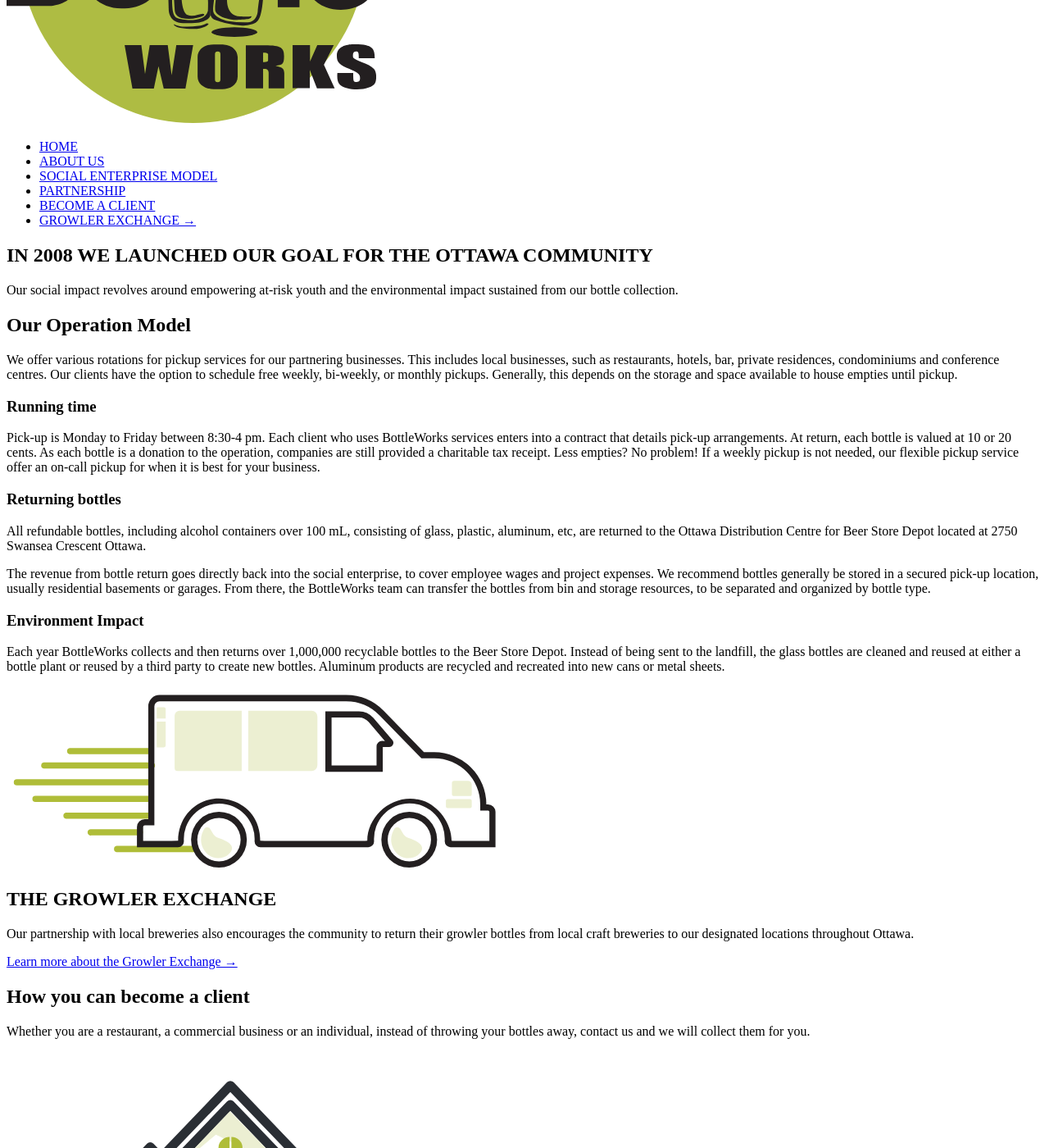
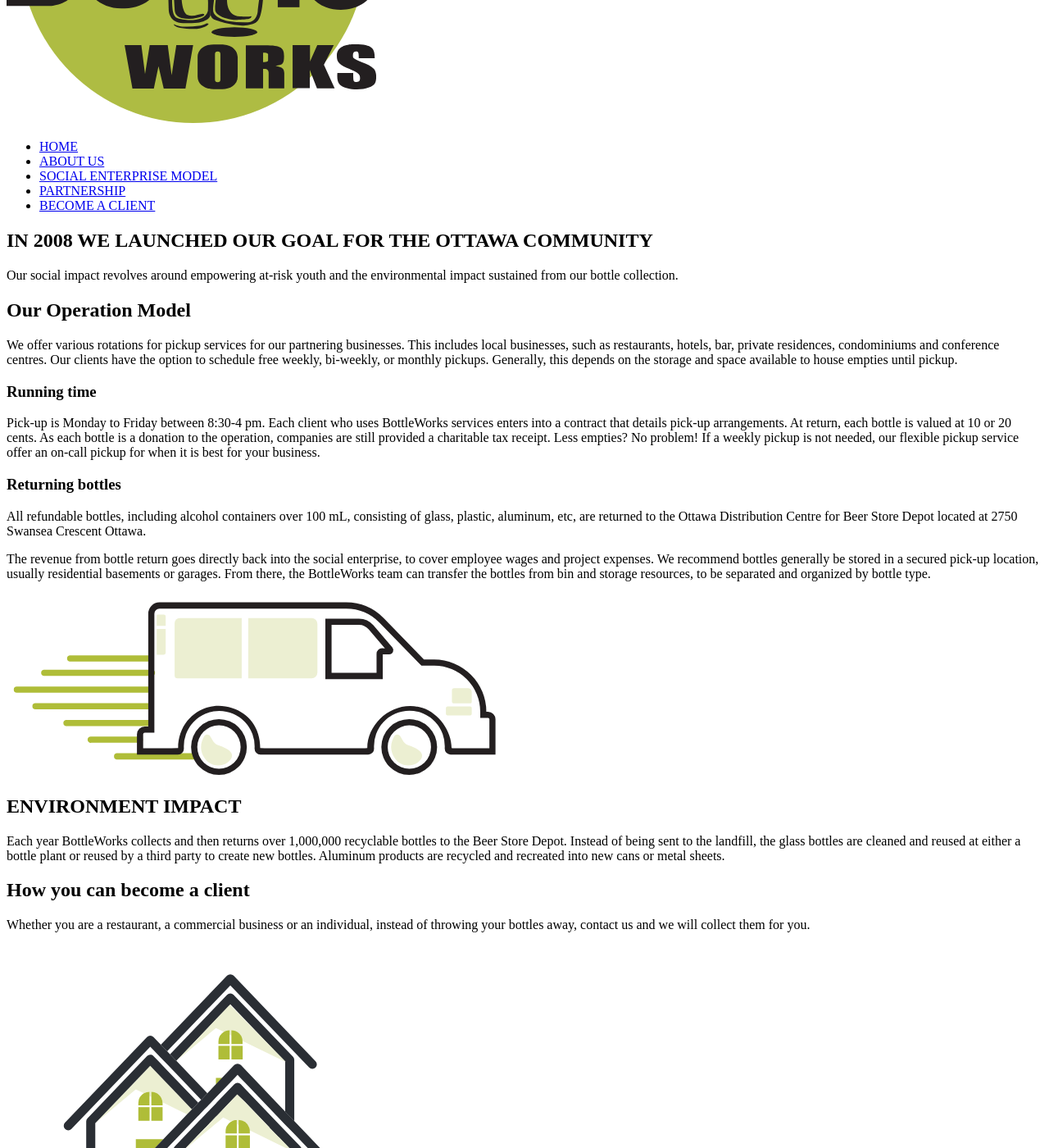
Before and after one commit to RaquelAlves01/bottle-works-website, a Jekyll site: the page built from social-enterprise.html, in a window 1280 px wide and 1400 px high, scrolled down 340 px. Shown: the whole window at 82% size. Built offline with Jekyll 4.4.1, drawn with Linux system fonts in a browser that asks for light colours.

Commit message:
Add required updates
I am removing the Growler content

```diff
--- a/_includes/footer.html
+++ b/_includes/footer.html
@@ -16,7 +16,6 @@
             <li class="gutter-1-8"><a class="pico link-box footer-nav" href="/social-enterprise/" aria-details="click here to read about our social enterprise">SOCIAL ENTERPRISE MODEL</a></li>
             <li class="gutter-1-8"><a class="pico link-box footer-nav" href="/partnership/" aria-details="click here learn more about our partnership">PARTNERSHIP</a></li>
             <li class="gutter-1-8"><a class="pico link-box footer-nav" href="/become-client/" aria-details="click here see how to become a client">BECOME A CLIENT</a></li>
-            <li class="gutter-1-8"><a class="pico link-box footer-nav" href="/drop-off/" aria-details="click here to see drop-off location">GROWLER EXCHANGE</a></li>
 
           </ul>
         </nav>
--- a/_includes/growler.html
+++ /dev/null
@@ -1,17 +0,0 @@
-<section class="growler-sec pad-t-2 pad-b-2">
-  <div class="grid grid-middle wrapper island-2">
-
-    <div class="unit [ xs-1 s-1 m-1 l-1-2 xl-1-4 ] text-center">
-      <i class="icon i-van">
-        <img src="../images/van.svg" alt="Illustration of the Growler vehicle">
-      </i>
-    </div>
-
-    <div class="unit [ xs-1 s-1 m-1 l-1-2 xl-3-4 ] gutter-1-4 pad-t white-text">
-     <h2 class="push-0">THE GROWLER EXCHANGE</h2>
-     <p class="push-0 milli max-length-no-center">Our partnership with local breweries also encourages the community to return their growler bottles from local craft breweries to our designated locations throughout Ottawa.</p>
-     <a href="#" class="line-link bold nano pad-t-1-2 link-box">Learn more about the Growler Exchange &#8594;</a>
-    </div>
-
-  </div>
-</section>
--- /dev/null
+++ b/_includes/impact.html
@@ -0,0 +1,16 @@
+<section class="growler-sec pad-t-2 pad-b-2">
+  <div class="grid grid-middle wrapper island-2">
+
+    <div class="unit [ xs-1 s-1 m-1 l-1-2 xl-1-4 ] text-center">
+      <i class="icon i-van">
+        <img src="../images/van.svg" alt="Illustration of the Growler vehicle">
+      </i>
+    </div>
+
+    <div class="unit [ xs-1 s-1 m-1 l-1-2 xl-3-4 ] gutter-1-4 pad-t white-text">
+     <h2 class="push-0">ENVIRONMENT IMPACT</h2>
+     <p class="push-0 milli max-length-no-center">Each year BottleWorks collects and then returns over 1,000,000 recyclable bottles to the Beer Store Depot. Instead of being sent to the landfill, the glass bottles are cleaned and reused at either a bottle  plant or reused by a third party to create new bottles. Aluminum products are recycled and recreated into new cans or metal sheets.</p>
+    </div>
+
+  </div>
+</section>
--- a/_includes/nav.html
+++ b/_includes/nav.html
@@ -31,7 +31,6 @@
               <li class="linavspace"><a class="bold navsize link-box hover-nav {% if page.url contains 'social-enterprise' %} current {% endif %}" href="/social-enterprise" aria-details="click here to read about our social enterprise">SOCIAL ENTERPRISE MODEL</a></li>
               <li class="linavspace"><a class="bold navsize link-box hover-nav {% if page.url contains 'partnership' %} current {% endif %}" href="/partnership" aria-details="click here learn more about our partnership">PARTNERSHIP</a></li>
               <li class="linavspace"><a class="bold navsize link-box hover-nav {% if page.url contains 'become-client' %} current {% endif %}" href="/become-client" aria-details="click here see how to become a client">BECOME A CLIENT</a></li>
-              <li class="linavspace"><a class="bold navsize link-box drop {% if page.url contains 'drop-off' %} current {% endif %}" href="/drop-off" aria-details="click here to see drop-off location">GROWLER EXCHANGE &#8594;</a></li>
 
             </ul>
           </nav>
--- a/index.html
+++ b/index.html
@@ -6,7 +6,7 @@
 heroImage: hero-image-one
 heroTitle: Ottawa
 heroWidth: max-widthsmalltitle
-heroHone: Bottleworks & the growler exchange
+heroHone: Bottleworks
 heroText: BottleWorks is a Commerical and Residential bottle pick up services, that collects over 1,000,000 refundable alcohol containers each year
 heroBtn: LEARN MORE
 heropBtnlink: about-us/
--- a/social-enterprise.html
+++ b/social-enterprise.html
@@ -15,8 +15,6 @@
 articleSectionHeadingTwo: Returning bottles
 articleSectionHeadingText: All refundable bottles, including alcohol containers over 100 mL, consisting of glass, plastic, aluminum, etc, are returned to the Ottawa Distribution Centre for Beer Store Depot located at 2750 Swansea Crescent Ottawa.
 articleSectionHeadingTextTwo: The revenue from bottle return goes directly back into the social enterprise, to cover employee wages and project expenses. We recommend bottles generally be stored in a secured pick-up location, usually residential basements or garages. From there, the BottleWorks team can transfer the bottles from bin and storage resources, to be separated and organized by bottle type.
-articleSectionHeadingThree: Environment Impact
-articleSectionHeadingTextThree: Each year BottleWorks collects and then returns over 1,000,000 recyclable bottles to the Beer Store Depot. Instead of being sent to the landfill, the glass bottles are cleaned and reused at either a bottle  plant or reused by a third party to create new bottles. Aluminum products are recycled and recreated into new cans or metal sheets.
 
 becomingInvolvedTitle: How you can become a client
 becomingInvolvedText: Whether you are a restaurant, a commercial business or an individual, instead of throwing your bottles away, contact us and we will collect them for you.
@@ -25,5 +23,5 @@
 
 {% include intro-section.html %}
 {% include article-section.html %}
-{% include growler.html %}
+{% include impact.html %}
 {% include becoming-involved.html %}
```
Also changed, not shown: Gemfile (added, +9 -0 lines), Gemfile.lock (added).
